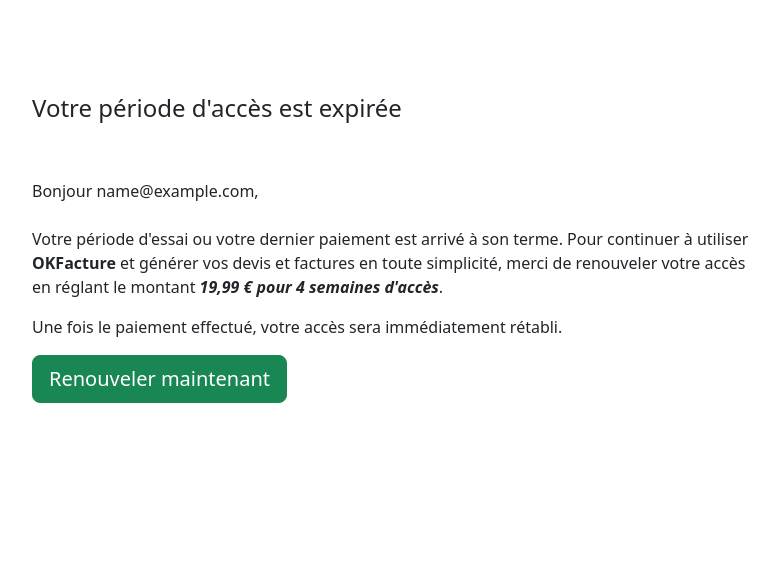
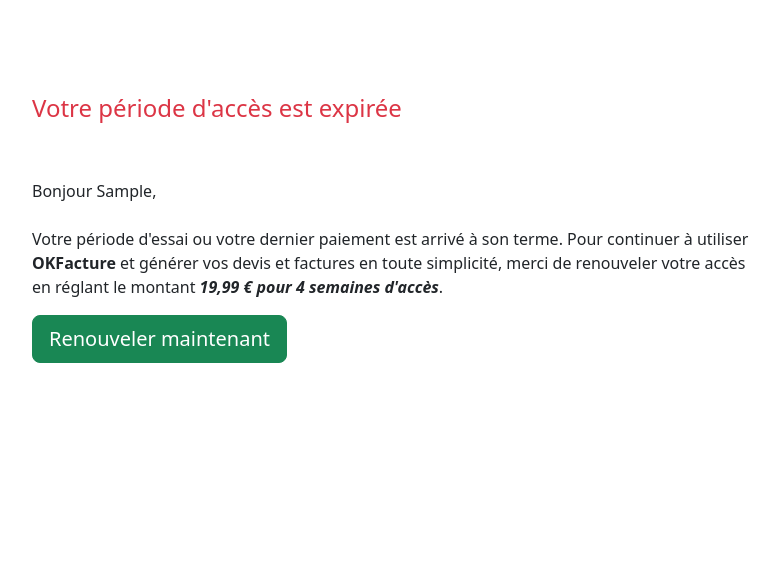
Before and after one commit to makan-dianka/InvoiceApp, a Django app: page /payment/ in a window 1280 px wide. Shown: the part 56-635 px from the top of the page, without its empty margins (240-1019 px from the left). Run offline with Django 5.2, Linux system fonts and the light colour scheme; the visitor is signed in with stand-in values (Sample User, id 1); parts of the project's set-up code (start-up, migrations or seed data) failed here and were passed over.

Commit message:
subscription renewal message

```diff
--- a/payment/templates/payment/index.html
+++ b/payment/templates/payment/index.html
@@ -11,14 +11,12 @@
     <div class="container">
         <div class="row justify-content-center main-top">
             <div class="col-md-8">
-                <h4>Votre période d'accès est expirée</h4> <br /><br />
+                <h4 class="text-danger">Votre période d'accès est expirée</h4> <br /><br />
                 <p>
-                    Bonjour {{ request.user }}, <br /><br />
+                    Bonjour {{ request.user.first_name }}, <br /><br />
                     Votre période d'essai ou votre dernier paiement est arrivé à son terme.
                     Pour continuer à utiliser <strong>OKFacture</strong> et générer vos devis et factures en toute simplicité, merci de renouveler votre accès en réglant le montant <strong style="font-style: italic;">19,99 € pour 4 semaines d'accès</strong>.
                 </p>
-                <p>Une fois le paiement effectué, votre accès sera immédiatement rétabli.</p>
-
                 <button type="button" class="btn btn-success btn-lg big-btn" onclick=redirectTo()>Renouveler maintenant</button>
             </div>
         </div>
```
